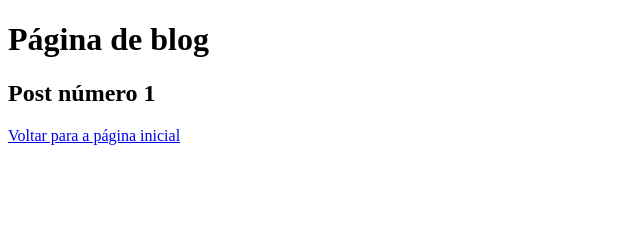
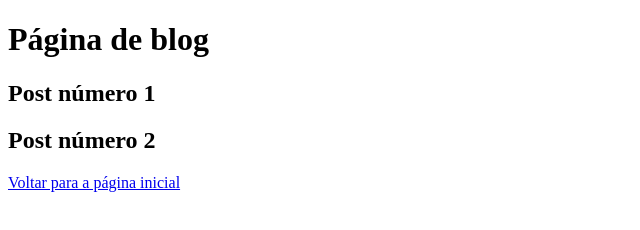
Before and after one commit to LauraaPaiva/AulaGitHub, a plain HTML site: page blog.html in a window 1280 px wide. Shown: the whole page, without its empty margins (0-640 px from the left). Drawn offline with Linux system fonts and the light colour scheme.

Commit message:
Novo post em blog

```diff
--- a/blog.html
+++ b/blog.html
@@ -13,6 +13,9 @@
     <h2>
         Post número 1
     </h2>
+    <h2>
+        Post número 2
+    </h2>
     <a href="index.html">Voltar para a página inicial</a>
 </body>
 </html>
```
